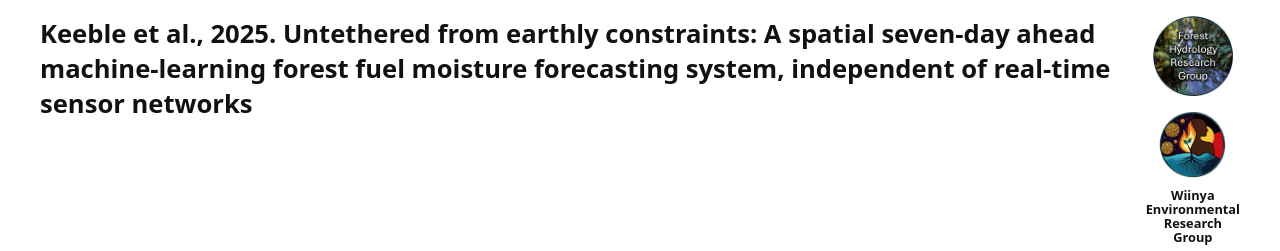
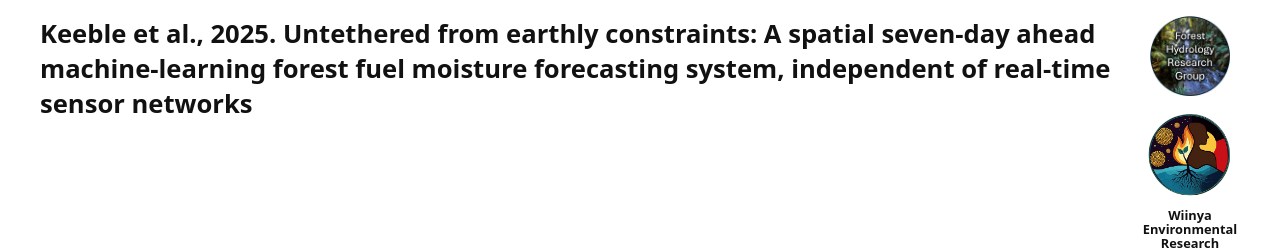
Before and after one commit to tom-keeble/Keeble-et-al.-Untethered-from-earthly-constraints, a plain HTML site: page index.html in a window 1280 px wide. Shown: the top 251 px of the page. Drawn offline with Linux system fonts and the light colour scheme.

Commit message:
Updated formatting

```diff
--- a/index.html
+++ b/index.html
@@ -113,7 +113,7 @@
           <img src="www/FHRG_logo.png" alt="Forest Hydrology Research Group logo" />
         </div>
         <div class="logo-item">
-          <img src="www/wiinya_logo.png" alt="Wiinya group logo" />
+          <img src="www/wiinya_logo.png" alt="Wiinya group logo" style="height:100px;" />
           <div class="logo-text">Wiinya Environmental Research Group</div>
         </div>
       </div>
```
